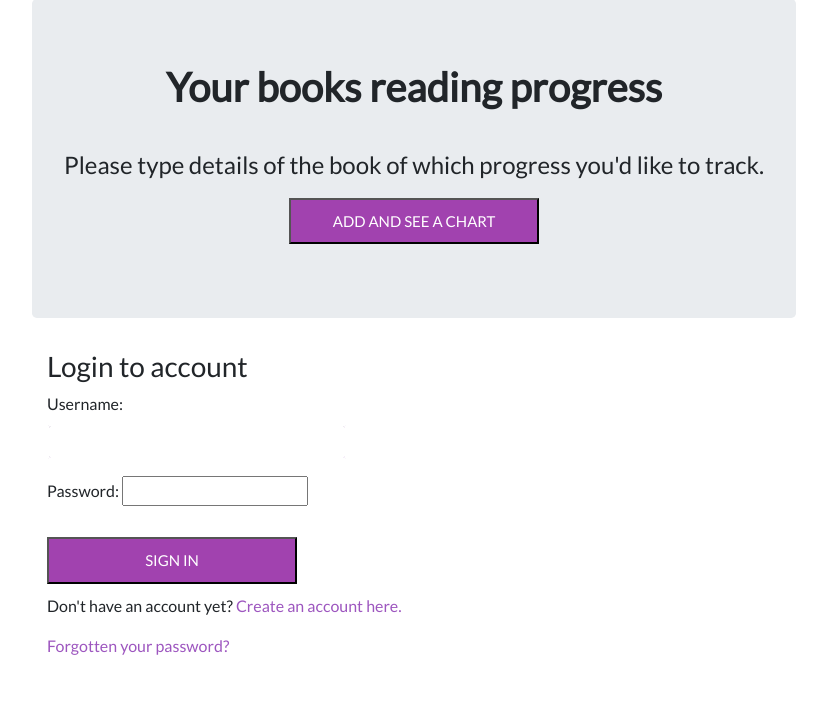
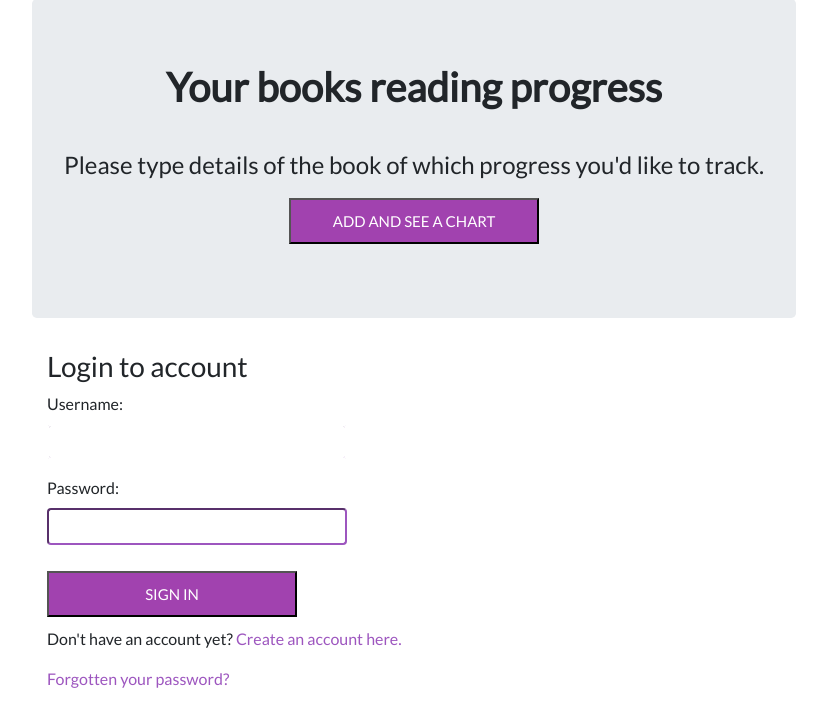
Before and after one commit to WebStar713/reading-process-tracker-app, a Django app: page / in a window 1280 px wide. Shown: the part 33-760 px from the top of the page, without its empty margins (48-875 px from the left). Run offline with Django 3.2, Linux system fonts and the light colour scheme; parts of the project's set-up code (start-up, migrations or seed data) failed here and were passed over; some libraries are stand-ins or nearby versions.

Commit message:
Changing styling for password

```diff
--- a/project/app/static/base.css
+++ b/project/app/static/base.css
@@ -86,7 +86,7 @@ table {
     transition: border-color .15s ease-in-out,box-shadow .15s ease-in-out;
 }
 
-#id_password1 {
+#id_password, #id_password1 {
     padding:10px 10px;
     font-size:15px;
     width:300px;
```
